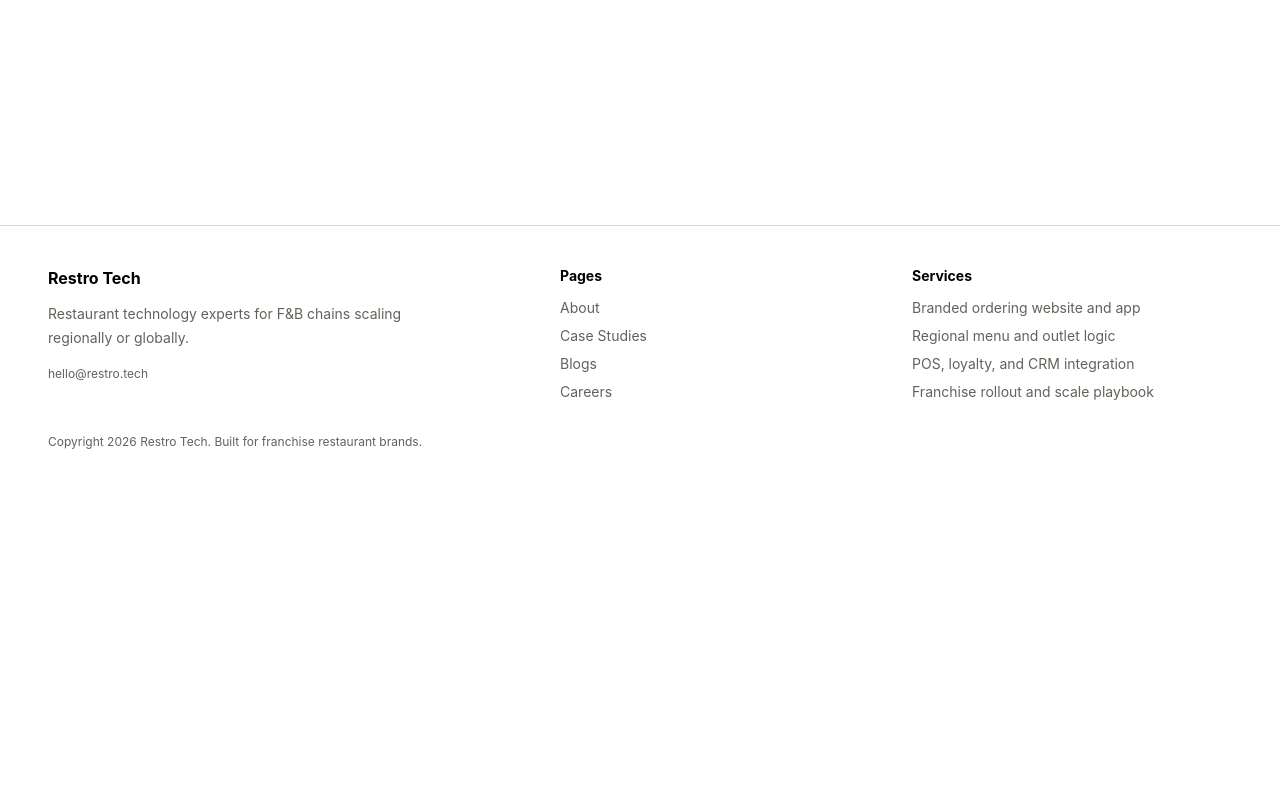
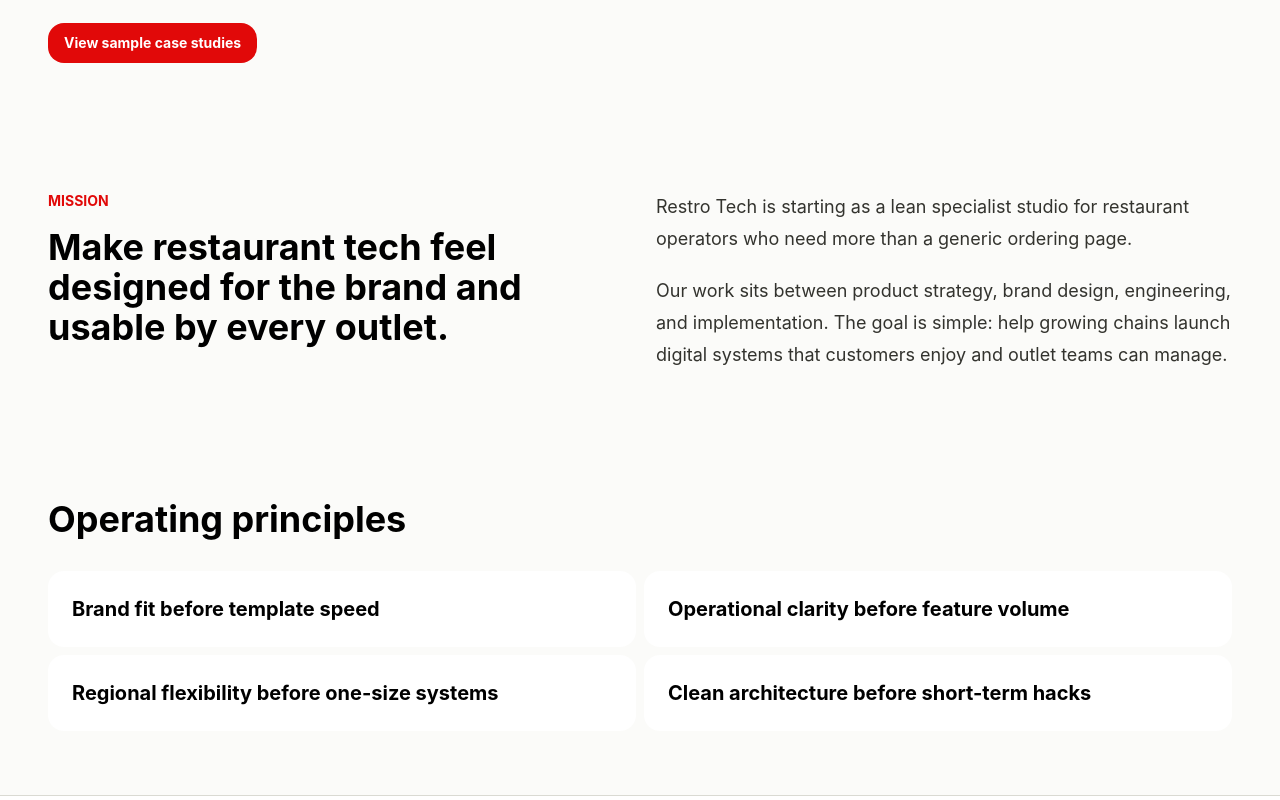
Before and after one commit to mrcodefrost/restro-tech, a Next.js app: page /about in a window 1280 px wide. Before the commit this address had no page. Shown: the part 640-1440 px from the top of the page. Before the commit the page ends 1130 px from the top, so only its background shows below. Built offline with nearby package versions, Linux system fonts and the light colour scheme.

Commit message:
feat: add agency supporting pages

```diff
--- /dev/null
+++ b/src/app/about/page.tsx
@@ -0,0 +1,5 @@
+import { AboutPage } from "@/features/about/about-page";
+
+export default function Page() {
+  return <AboutPage />;
+}
--- /dev/null
+++ b/src/app/careers/page.tsx
@@ -0,0 +1,5 @@
+import { CareersPage } from "@/features/careers/careers-page";
+
+export default function Page() {
+  return <CareersPage />;
+}
--- /dev/null
+++ b/src/features/about/about-page.tsx
@@ -0,0 +1,51 @@
+import { values } from "@/core/site";
+import { PageHero } from "../shared/components/page-hero";
+
+export function AboutPage() {
+  return (
+    <>
+      <PageHero
+        eyebrow="About Restro Tech"
+        title="A focused agency for restaurant brands that have outgrown templates."
+        summary="We help franchise and multi-outlet restaurant teams turn ordering, menus, loyalty, and integrations into a brand-native digital experience."
+        ctaLabel="View sample case studies"
+        ctaHref="/case-studies"
+      />
+      <section className="mx-auto grid max-w-7xl gap-8 px-6 py-16 md:grid-cols-2 md:px-10 lg:px-12">
+        <div>
+          <p className="text-sm font-bold uppercase text-[#E10909]">
+            Mission
+          </p>
+          <h2 className="mt-4 text-4xl font-bold text-black">
+            Make restaurant tech feel designed for the brand and usable by every outlet.
+          </h2>
+        </div>
+        <div className="space-y-5 text-lg leading-8 text-[#33332e]">
+          <p>
+            Restro Tech is starting as a lean specialist studio for restaurant
+            operators who need more than a generic ordering page.
+          </p>
+          <p>
+            Our work sits between product strategy, brand design, engineering,
+            and implementation. The goal is simple: help growing chains launch
+            digital systems that customers enjoy and outlet teams can manage.
+          </p>
+        </div>
+      </section>
+      <section className="bg-[#fbfbf9] px-6 py-16 md:px-10 lg:px-12">
+        <div className="mx-auto max-w-7xl">
+          <h2 className="text-4xl font-bold text-black">
+            Operating principles
+          </h2>
+          <div className="mt-8 grid gap-2 md:grid-cols-2">
+            {values.map((value) => (
+              <div key={value} className="rounded-2xl bg-white p-6 text-xl font-bold text-black">
+                {value}
+              </div>
+            ))}
+          </div>
+        </div>
+      </section>
+    </>
+  );
+}
--- /dev/null
+++ b/src/features/careers/careers-page.tsx
@@ -0,0 +1,32 @@
+import { roles } from "@/core/site";
+import { PageHero } from "../shared/components/page-hero";
+
+export function CareersPage() {
+  return (
+    <>
+      <PageHero
+        eyebrow="Careers"
+        title="Help build digital systems for the next generation of restaurant chains."
+        summary="This is placeholder hiring content for the first site version. The intent is to show a serious agency surface while the team and openings evolve."
+        ctaLabel="Email your profile"
+        ctaHref="mailto:hello@restro.tech"
+      />
+      <section className="mx-auto max-w-7xl px-6 py-16 md:px-10 lg:px-12">
+        <div className="grid gap-2">
+          {roles.map((role) => (
+            <article
+              key={role.title}
+              className="grid gap-4 rounded-2xl bg-[#f6f6f3] p-6 md:grid-cols-[1fr_0.6fr_1.4fr]"
+            >
+              <h2 className="text-2xl font-bold text-black">
+                {role.title}
+              </h2>
+              <p className="font-semibold text-[#62625b]">{role.location}</p>
+              <p className="leading-7 text-[#33332e]">{role.summary}</p>
+            </article>
+          ))}
+        </div>
+      </section>
+    </>
+  );
+}
```
